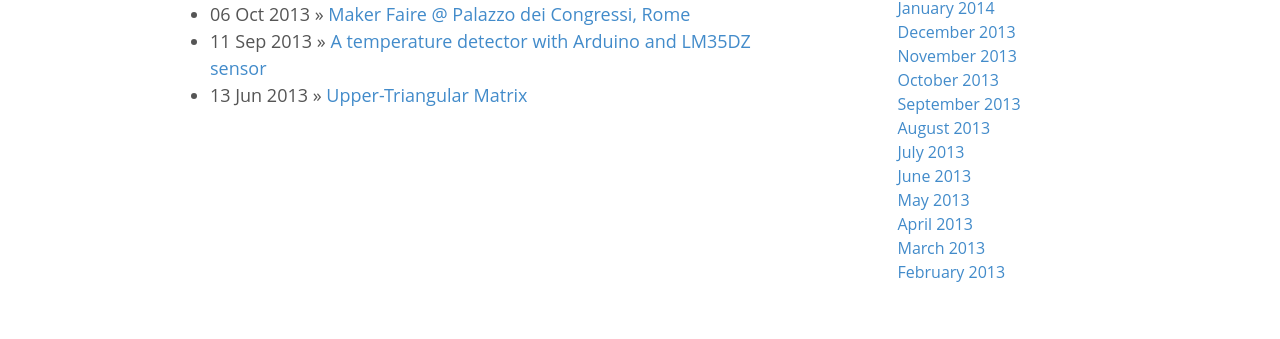
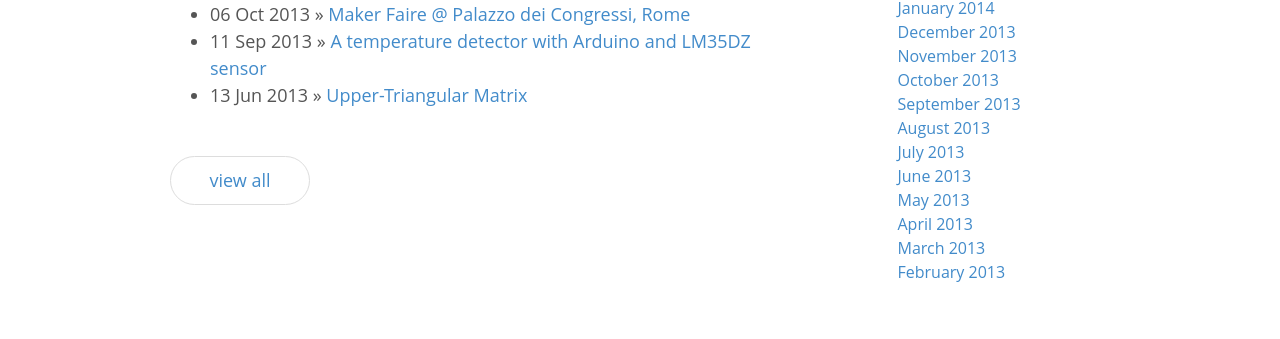
Before and after one commit to gsalvatori/salvatorigabriele.com, a Jekyll site: the page built from index.html, in a window 1280 px wide. Shown: the part 459-798 px from the top of the page. Built offline with Jekyll 4.4.1, drawn with Linux system fonts in a browser that asks for light colours; nearby versions of some CDN libraries; library files that are not in the unit come from our copies; Markdown is read by kramdown in place of the engine named in the settings.

Commit message:
Update index.html

```diff
--- a/index.html
+++ b/index.html
@@ -14,6 +14,10 @@ title: salvatorigabriele.com
     {% endfor %}
     <br>
   </ul>
+
+            <ul class="pager">
+            <li><a href="allarticles.html">view all</a></li>
+          </ul>
 </div>
 
 <!--- Google Analytics-->
```
